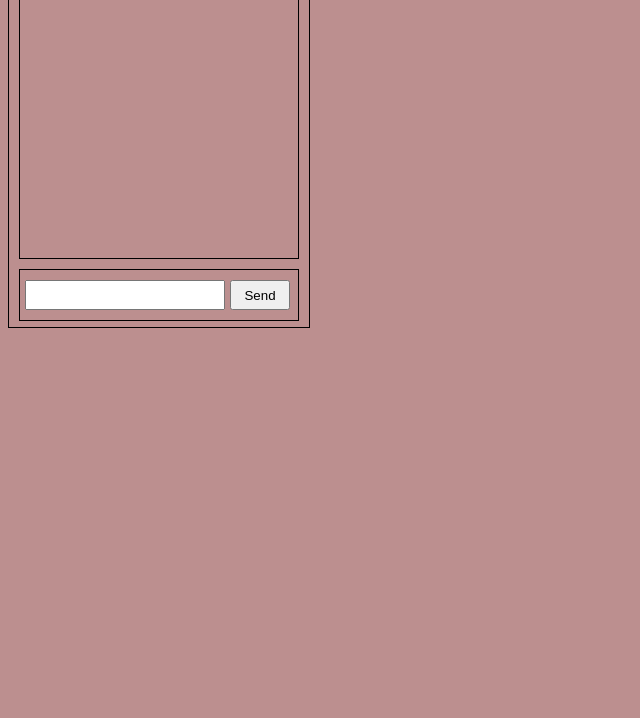
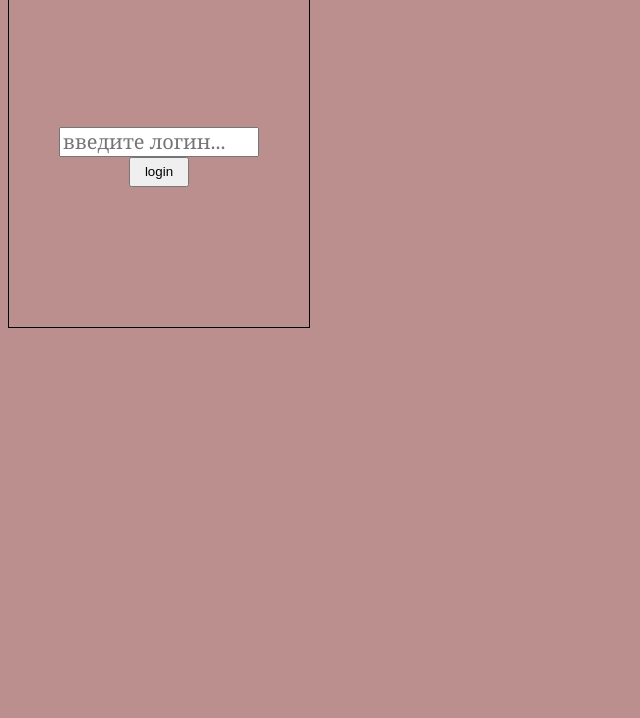
Before and after one commit to Xorunjiy97/SalamAleykumChat, a website built with webpack: page src/index.html in a window 1280 px wide. Shown: the part 82-800 px from the top of the page, without its empty margins (0-640 px from the left). Built offline with nearby package versions, Linux system fonts and the light colour scheme.

Commit message:
add avtorization window

```diff
--- a/src/controller/Controller.js
+++ b/src/controller/Controller.js
@@ -7,6 +7,7 @@ class Controller {
 
   init = () => {
     this.view.init();
+    this.view.activatedLoginButton();
   };
 }
 
--- a/src/style.less
+++ b/src/style.less
@@ -36,3 +36,36 @@ body {
   height: 30px;
   width: 60px;
 }
+
+.root__avtoriz-container {
+  height: 400px;
+  width: 300px;
+  border: solid 1px black;
+  justify-content: center;
+}
+
+.login-input-div__login-input {
+  height: 30px;
+  margin: 0 5px;
+  width: 200px;
+  font-size: 20px;
+  font-family: Georgia, 'Times New Roman', Times, serif;
+}
+
+.login-button-div__login-button {
+  height: 30px;
+  width: 60px;
+}
+
+.avtoriz-container__vindow-body {
+  height: 300px;
+  display: flex;
+  justify-content: center;
+  align-items: center;
+  flex-direction: column;
+}
+
+.avtoriz-container__heder-div {
+  display: flex;
+  justify-content: center;
+}
--- a/src/view/View.js
+++ b/src/view/View.js
@@ -4,11 +4,16 @@ class View {
   }
 
   init = () => {
-    this.createMessageWindow();
+    this.root = document.getElementById("root");
+    this.createAvtorizationWindow();
   };
 
+  activatedLoginButton = () => {
+    this.loginButton.addEventListener('click',this.createMessageWindow);
+  }
+
   createMessageWindow = () => {
-    this.root = document.getElementById("root");
+    this.avtorizContainer.remove();
     this.mainContainer = this.createDiv({
       className: "root__main-container",
     });
@@ -37,18 +42,78 @@ class View {
     this.root.append(this.mainContainer);
   };
 
+  createAvtorizationWindow = () => {
+    const hederContainer = this.createDiv({
+      className: "avtoriz-container__heder-div",
+    });
+
+    const hederTxt = this.createH1({
+      className: "heder-div__heder-text",
+      txt: "Salam Aleykum",
+    });
+
+    const vindowBody = this.createDiv({
+      className: "avtoriz-container__vindow-body",
+    });
+
+    this.avtorizContainer = this.createDiv({
+      className: "root__avtoriz-container",
+      id: "avtoriz-container",
+    });
+
+    const loginInputContainer = this.createDiv({
+      className: "avtoriz-container__login-input-div"
+    });
+
+    const loginButtonContainer = this.createDiv({
+      className: "avtoriz-container__login-button-div"
+    });
+
+    this.login = this.createInput({
+      className: "login-input-div__login-input",
+      id: "login-input",
+    });
+
+    this.loginButton = this.createButton({
+      className: "login-button-div__login-button",
+      id: "login-button",
+      buttonText: "login",
+    });
+
+    this.login.setAttribute("placeholder", "введите логин...")
+    this.login.setAttribute("headers", "login");
+    hederContainer.append(hederTxt);
+    loginInputContainer.append(this.login);
+    vindowBody.append(loginInputContainer);
+    vindowBody.append(loginButtonContainer);
+    this.avtorizContainer.append(hederContainer);
+    this.avtorizContainer.append(vindowBody);
+    loginButtonContainer.append(this.loginButton);
+    this.root.append(this.avtorizContainer);
+  }
+
   createDiv = (props) => {
     const div = document.createElement("div");
 
     props.className && (div.className = props.className);
+    props.id && (div.id = props.id);
 
     return div;
   };
+
+  createH1 = props => {
+    const h1 = document.createElement("h1");
+    props.className && (h1.className = props.className);
+    props.txt && (h1.innerText = props.txt);
+
+    return h1;
+  }
 
   createInput = (props) => {
     const input = document.createElement("input");
 
     props.className && (input.className = props.className);
+    props.id && (input.id = props.id)
 
     return input;
   };
@@ -58,6 +123,8 @@ class View {
 
     props.className && (button.className = props.className);
     props.buttonText && (button.innerText = props.buttonText);
+    props.id && (button.id = props.id);
+
     return button;
   };
 }
```
Also changed, not shown: build/index.js, build/style.css.
